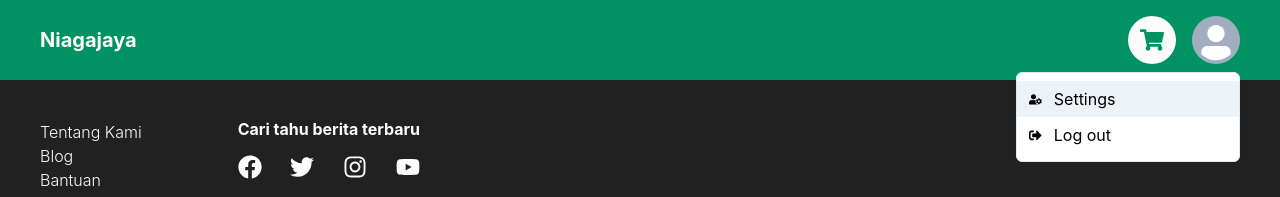
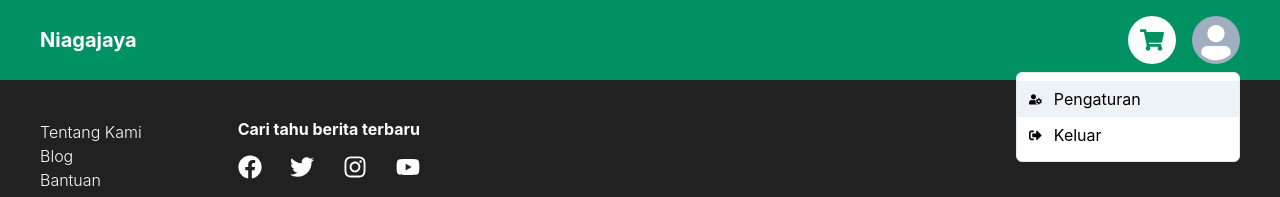
Before and after one commit to raihanromzi/niagajaya, a React (Vite) app in the folder projects/client/: page / in a window 1280 px wide. Both pictures are taken after a click on the button 1216 px from the left and 40 px from the top of the page. Shown: the top 197 px of the page. Built offline with nearby package versions, Linux system fonts and the light colour scheme.

Commit message:
translate menu items

```diff
--- a/projects/client/src/components/RootLayout.jsx
+++ b/projects/client/src/components/RootLayout.jsx
@@ -64,9 +64,9 @@ const RootLayout = () => {
                     to="settings/profile"
                     icon={<FaUserCog />}
                   >
-                    Settings
+                    Pengaturan
                   </MenuItem>
-                  <MenuItem icon={<FaSignOutAlt />}>Log out</MenuItem>
+                  <MenuItem icon={<FaSignOutAlt />}>Keluar</MenuItem>
                 </MenuList>
               </Menu>
             </>
```
